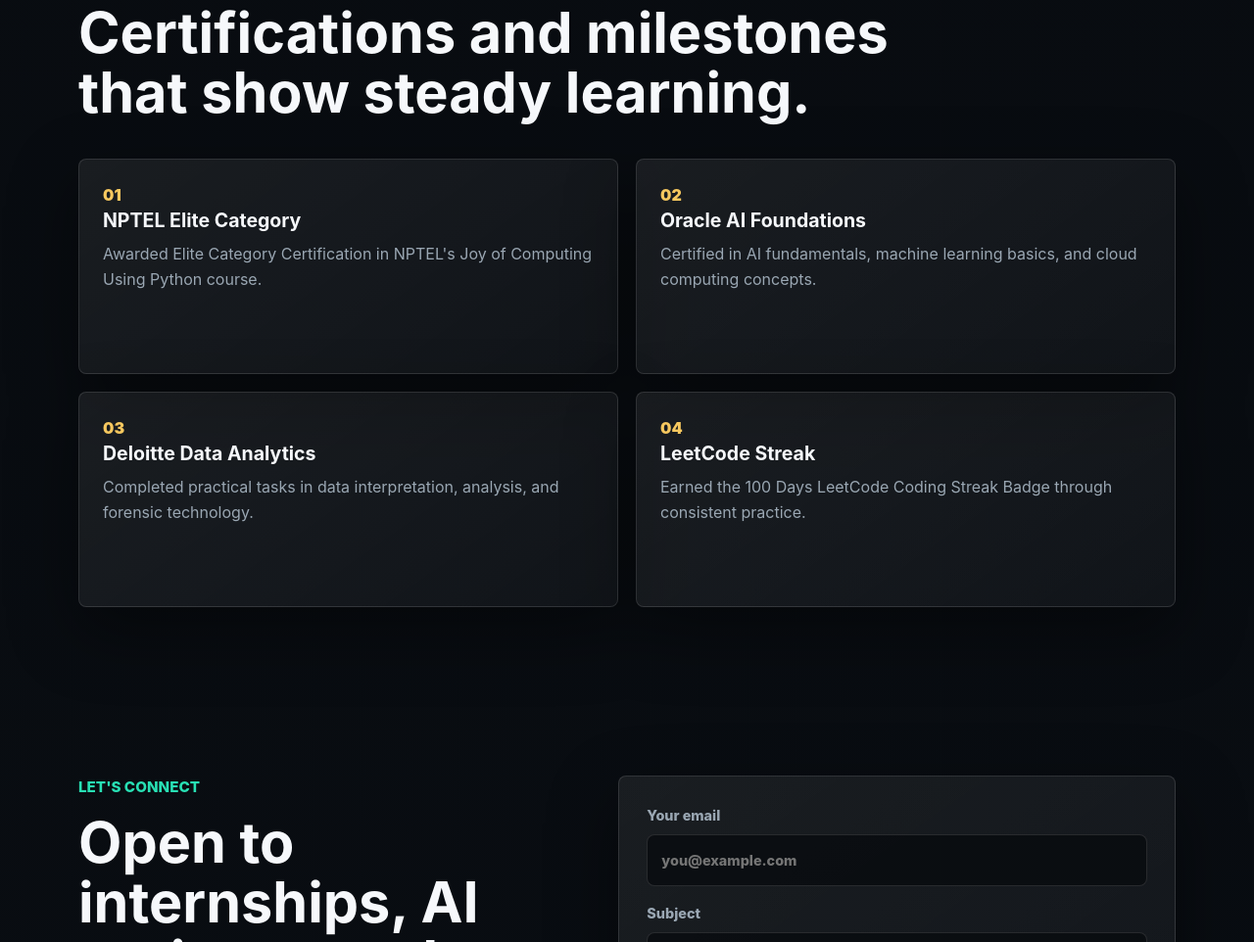
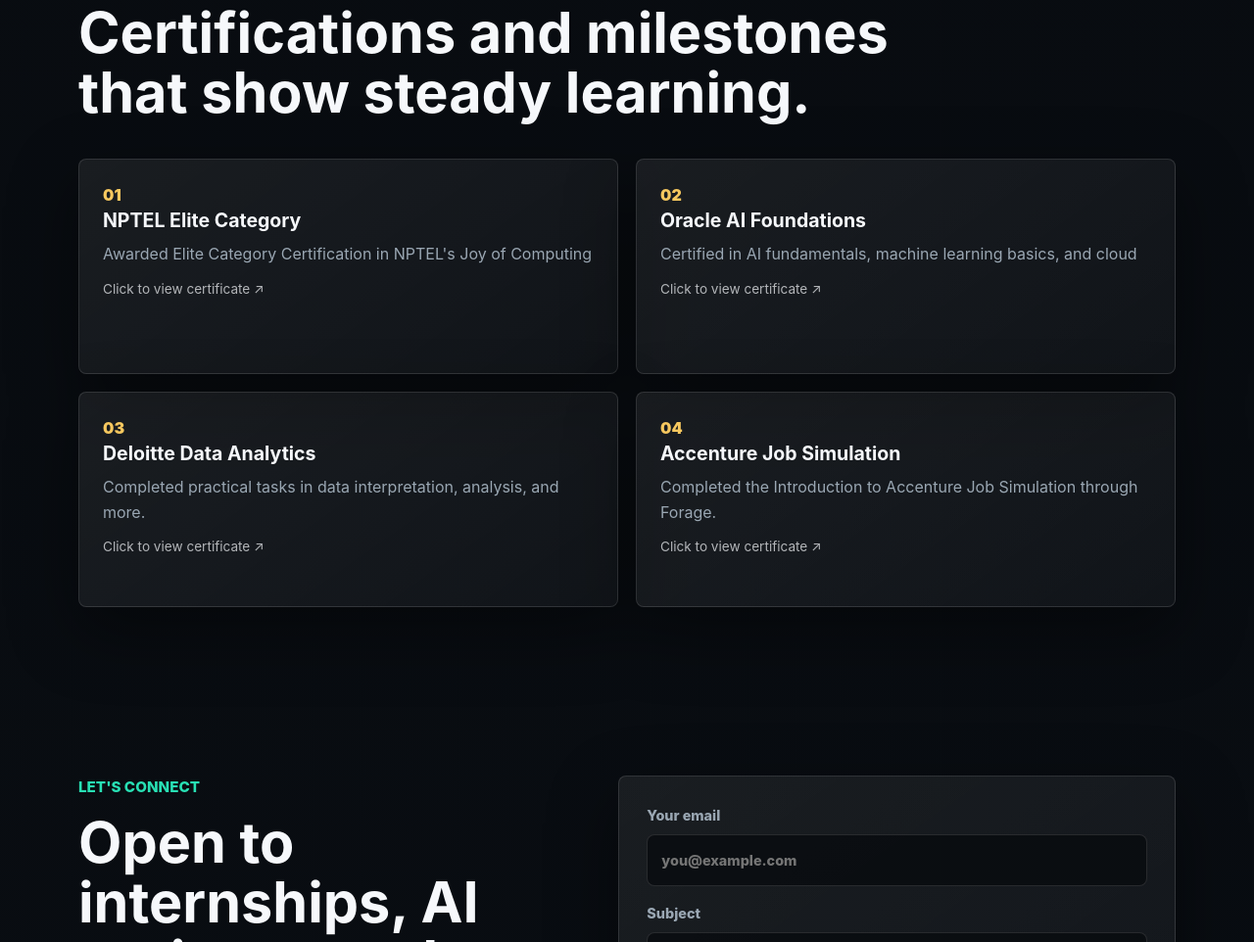
Before and after one commit to Vaibhavd2602/Portfolio, a plain HTML site: page index.html in a window 1280 px wide. Shown: the part 4233-5195 px from the top of the page at 98% size. Drawn offline with Linux system fonts and the light colour scheme.

Commit message:
Add certificate documents

```diff
--- a/index.html
+++ b/index.html
@@ -260,29 +260,31 @@
        </div>
 
        <div class="achievement-grid">
-         <article class="achievement-card reveal">
+         <a href="The Joy of Computing using Python.pdf" target="_blank" class="achievement-card reveal">
     <span>01</span>
     <h3>NPTEL Elite Category</h3>
-           <p>Awarded Elite Category Certification in NPTEL's Joy of Computing Using Python course.</p>
-         </article>
-         <article class="achievement-card reveal">
+    <p>Awarded Elite Category Certification in NPTEL's Joy of Computing</p>
+    <small>Click to view certificate ↗</small>
+         </a>
+        <a href="Oracle certificate.pdf" target="_blank" class="achievement-card reveal">
     <span>02</span>
     <h3>Oracle AI Foundations</h3>
-           <p>Certified in AI fundamentals, machine learning basics, and cloud computing concepts.</p>
-         </article>
-         <article class="achievement-card reveal">
+    <p>Certified in AI fundamentals, machine learning basics, and cloud</p>
+    <small>Click to view certificate ↗</small>
+       </a>
+        <a href="Deolitte internship certificate.pdf" target="_blank" class="achievement-card reveal">
     <span>03</span>
     <h3>Deloitte Data Analytics</h3>
-           <p>Completed practical tasks in data interpretation, analysis, and forensic technology.</p>
-         </article>
-         <article class="achievement-card reveal">
+    <p>Completed practical tasks in data interpretation, analysis, and more.</p>
+    <small>Click to view certificate ↗</small>
+</a>
+         <a href="accenture.pdf" target="_blank" class="achievement-card reveal">
     <span>04</span>
-           <h3>LeetCode Streak</h3>
-           <p>Earned the 100  Days LeetCode Coding Streak Badge through consistent practice.</p>
-         </article>
-       </div>
+    <h3>Accenture Job Simulation</h3>
+    <p>Completed the Introduction to Accenture Job Simulation through Forage.</p>
+    <small>Click to view certificate ↗</small>
+    </a>
  </section>
-
      <section class="section contact" id="contact">
        <div class="contact-copy reveal">
          <p class="eyebrow">Let's Connect</p>
--- a/style.css
+++ b/style.css
@@ -869,3 +869,21 @@ filter: drop-shadow(0 34px 48px rgba(0, 0, 0, 0.5));
     animation-iteration-count: 1 !important;
   }
 }
+/* Clickable Certificate Cards */
+.achievement-card {
+    text-decoration: none;
+    color: inherit;
+    cursor: pointer;
+    display: block;
+}
+
+.achievement-card small {
+    display: block;
+    margin-top: 12px;
+    opacity: 0.7;
+    font-size: 0.85rem;
+}
+
+.achievement-card:hover small {
+    opacity: 1;
+}
```
Also changed, not shown: 4 other files. Lines whose indentation alone changed are shown as unchanged.
